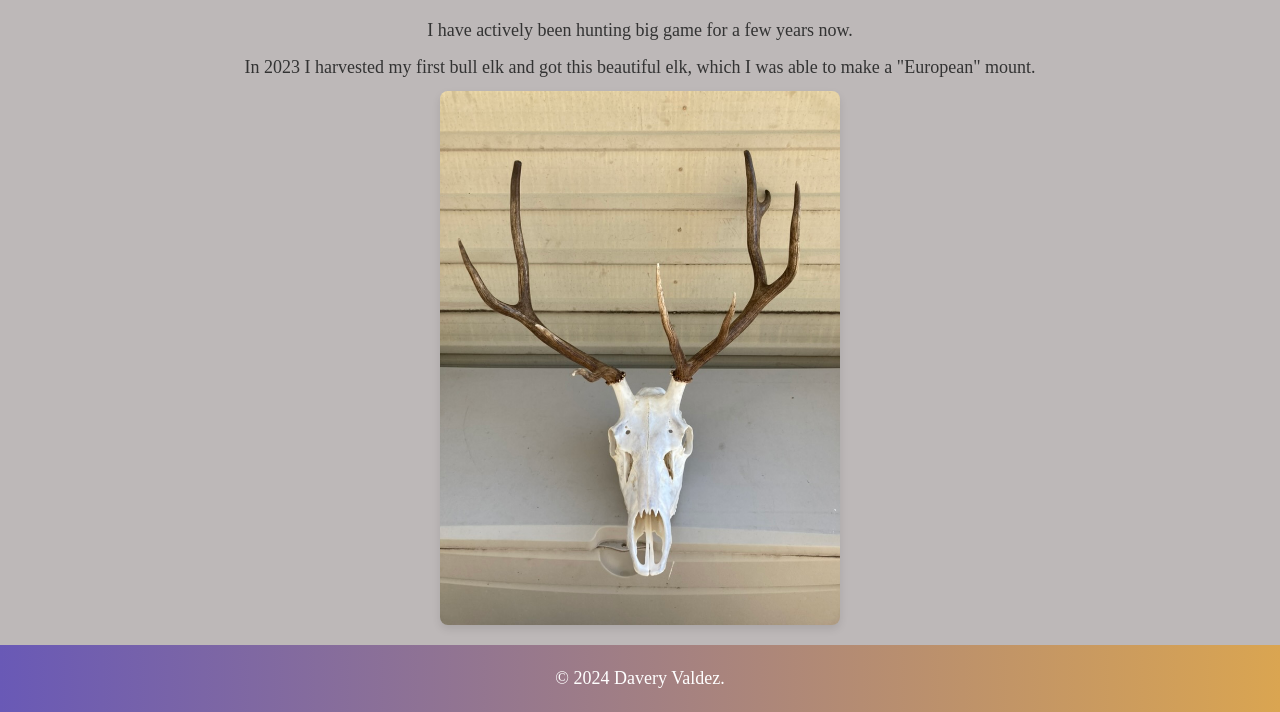
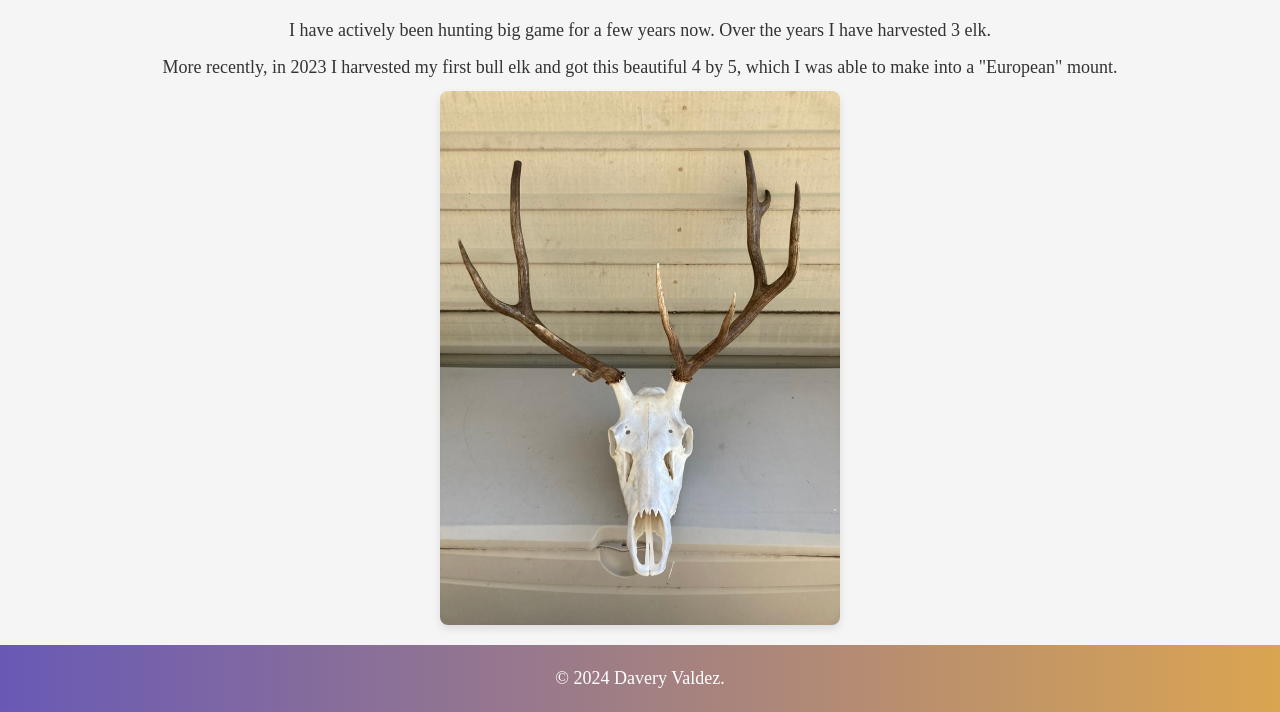
Before and after one commit to davery15/davery15.github.io, a plain HTML site: page hunting.html in a window 1280 px wide. Shown: the part 192-904 px from the top of the page. Drawn offline with Linux system fonts and the light colour scheme.

Commit message:
Updated 2/12/24

```diff
--- a/hunting.html
+++ b/hunting.html
@@ -28,9 +28,9 @@
         <section class="main-content">
             <h1>Hunting</h1>
             <div class="Hunting-text">
-                <p>I have actively been hunting big game for a few years now.</p>
-                <p>In 2023 I harvested my first bull elk and got this beautiful
-                    elk, which I was able to make a "European" mount.</p>
+                <p>I have actively been hunting big game for a few years now. Over the years I have harvested 3 elk.</p>
+                <p>More recently, in 2023 I harvested my first bull elk and got this beautiful
+                    4 by 5, which I was able to make into a "European" mount.</p>
             </div>
             <div class="image-container">
                 <img
--- a/styles.css
+++ b/styles.css
@@ -130,11 +130,6 @@ p a:hover {
     text-decoration: underline; /* Add an underline effect on hover */
 }
 
-/* color for background */
-body {
-    background-color: #bdb8b8;
-}
-
 /* Add styles for additional images */
 .image-container {
     display: grid;
--- a/stylesh.css
+++ b/stylesh.css
@@ -128,8 +128,3 @@ nav a:hover {
     display: block;
     text-decoration: none;
 }
-
-/* color for background */
-body {
-    background-color: #bdb8b8;
-}
```
Also changed, not shown: index.html (+1 -1 lines).
